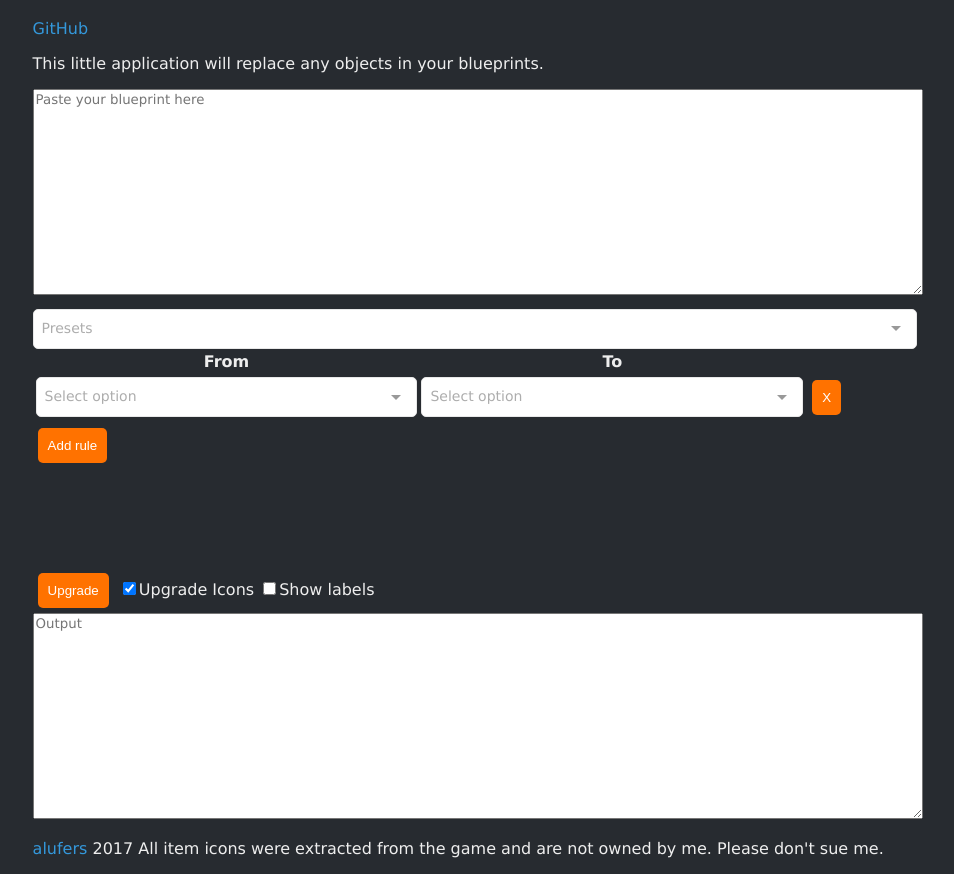
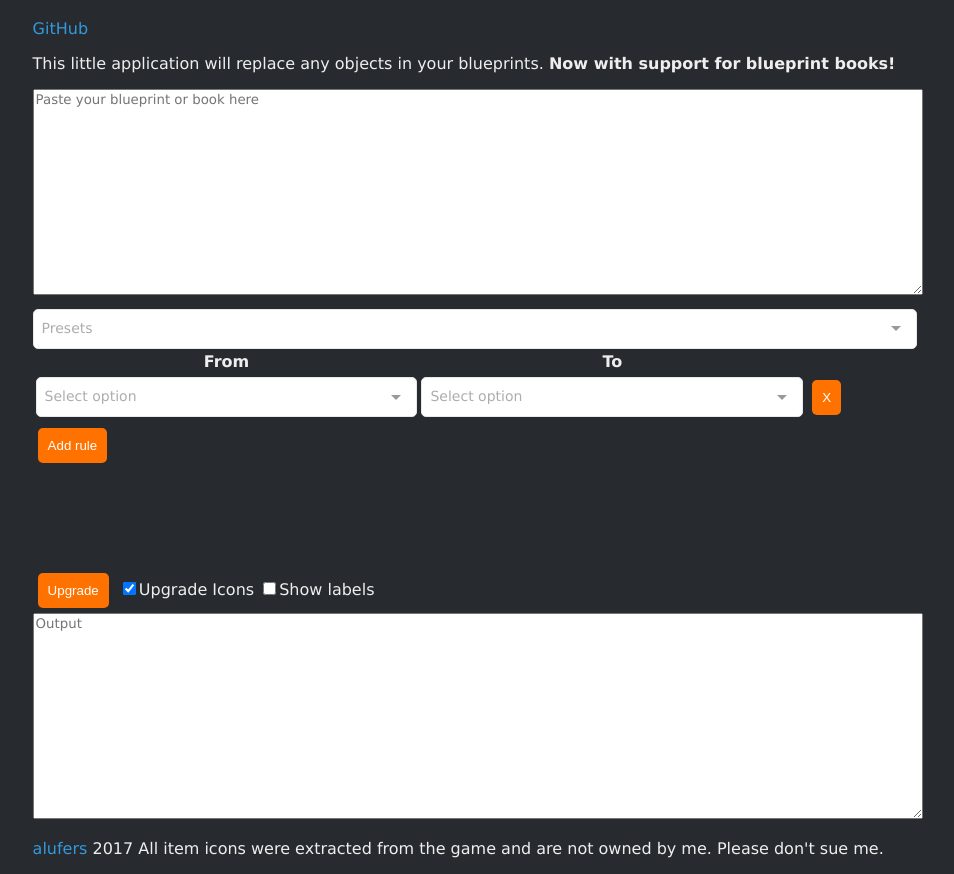
Before and after one commit to alufers/factorio-blueprint-upgrader, a plain HTML site: page index.html in a window 1280 px wide. Shown: the part 62-936 px from the top of the page, without its empty margins (165-1119 px from the left). Drawn offline with nearby package versions, Linux system fonts and the light colour scheme.

Commit message:
Added message for blueprint books.

```diff
--- a/index.html
+++ b/index.html
@@ -17,8 +17,8 @@
             <p>
                 <a href="https://github.com/alufers/factorio-blueprint-upgrader">GitHub</a>
             </p>
-            <p>This little application will replace any objects in your blueprints.</p>
-            <textarea class="input-blueprint" v-model="blueprintInput" v-on:input="load" placeholder="Paste your blueprint here"></textarea>
+            <p>This little application will replace any objects in your blueprints. <b>Now with support for blueprint books!</b></p>
+            <textarea class="input-blueprint" v-model="blueprintInput" v-on:input="load" placeholder="Paste your blueprint or book here"></textarea>
             <multiselect v-on:input="setPreset($event)" :options="presets" :reset-after="true" :custom-label="function() {return '';}" placeholder="Presets">
                 <template slot="option" scope="props">
                     <img :src="'icons/' + props.option.img + '.png'" onerror="this.style.display='none'" /> {{ props.option.name }}
```
